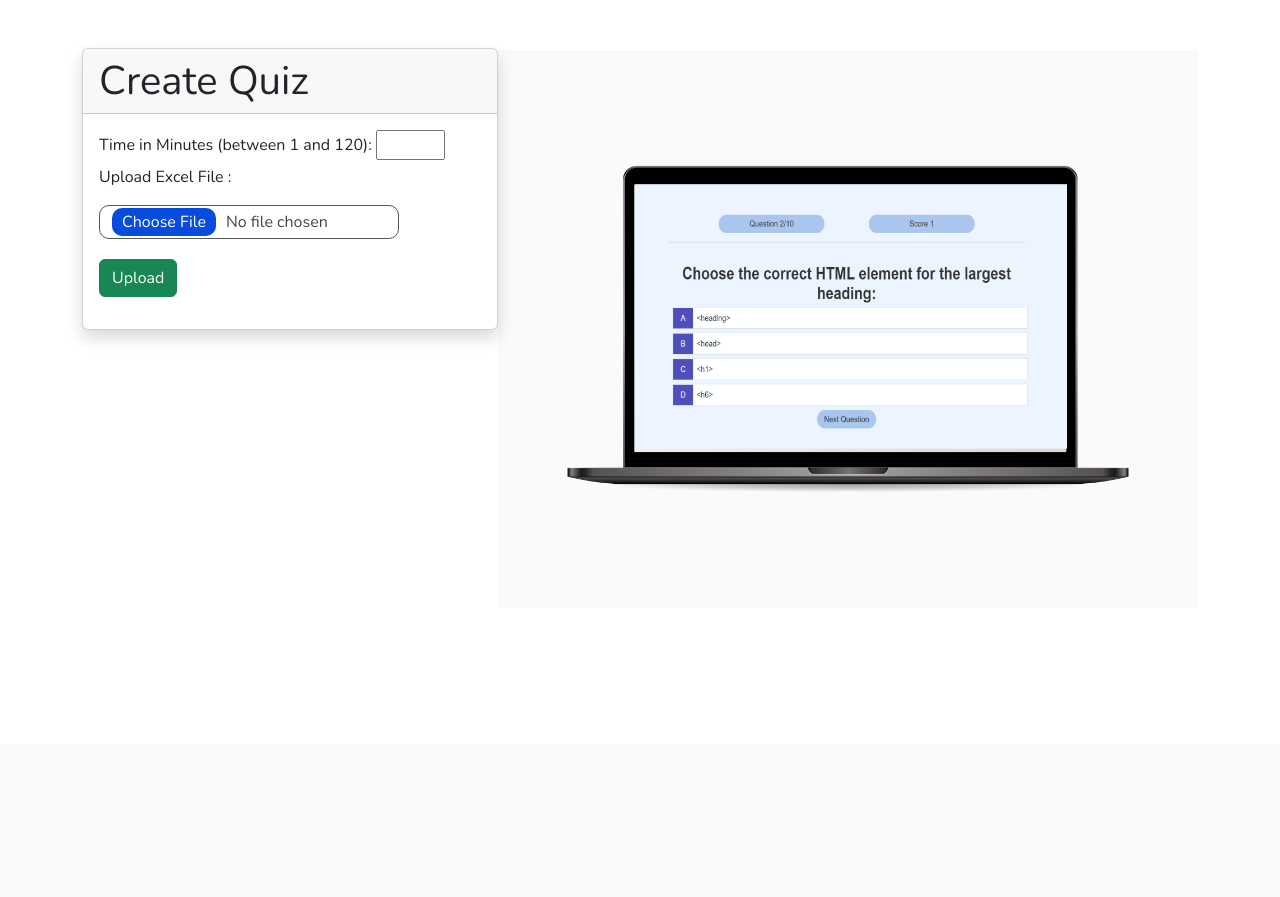
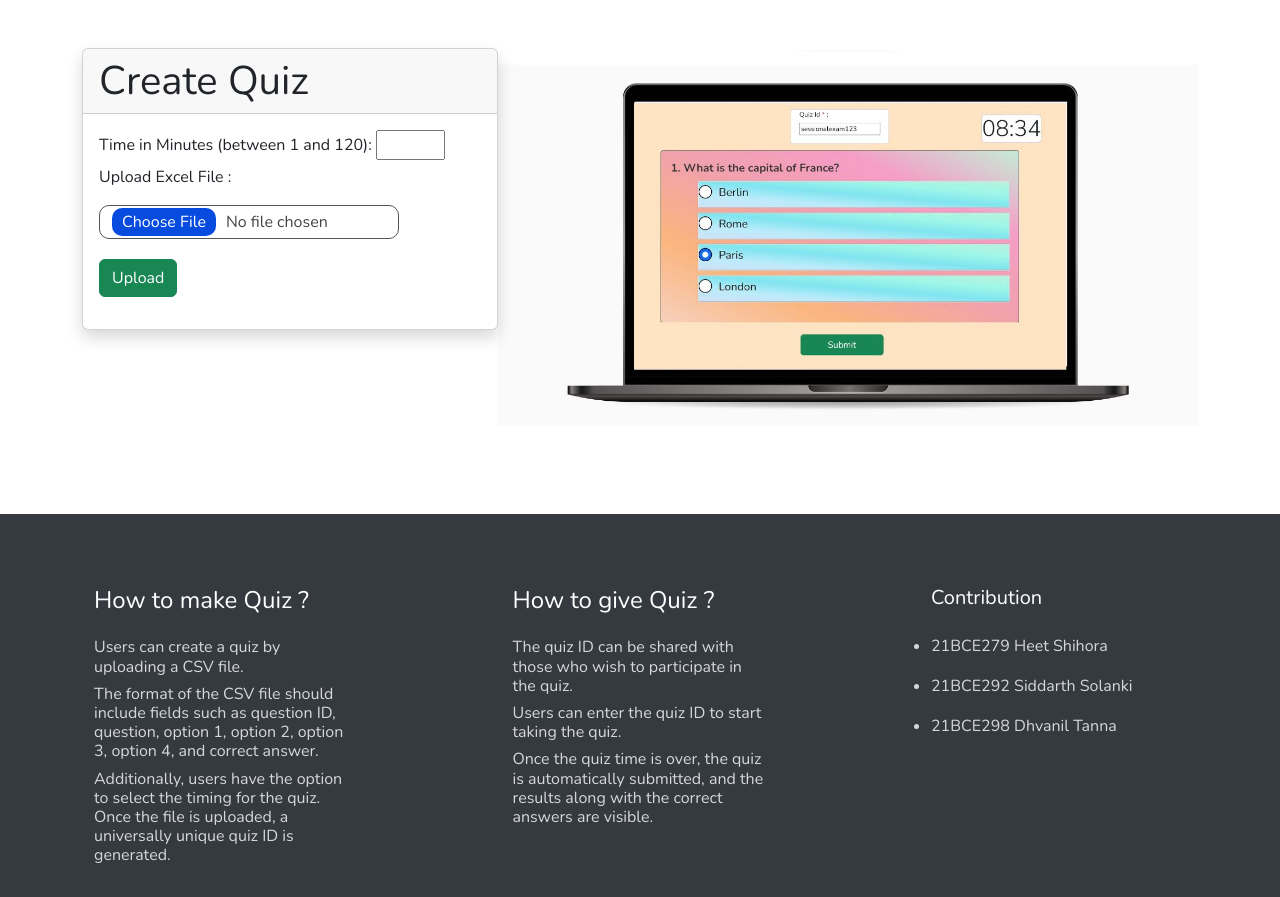
Before and after one commit to HeetShihora/Online-Quiz-Web-Application, a Flask app: page /make in a window 1280 px wide. Shown: the part 56-953 px from the top of the page. Before the commit the page ends 547 px from the top, so only its background shows below. Run offline with Flask 2, Linux system fonts and the light colour scheme; some libraries are stand-ins or nearby versions.

Commit message:
css added

```diff
--- a/main/main.py
+++ b/main/main.py
@@ -8,12 +8,8 @@ import MySQLdb.cursors
 import os
 import csv
 import cv2
-
-# import time
 import csv
 import openpyxl
-# import pyautogui
-# from face import *
 from werkzeug.utils import secure_filename
 app = Flask(__name__)
 
@@ -41,7 +37,7 @@ def upload():
     if request.method == 'POST':
         f = request.files['file']
         time = request.form.get("time")
-        print("******", time, "*********")
+        # print("******", time, "*********")
         f.save(f.filename)
 
         id = uuid.uuid4()
@@ -50,10 +46,8 @@ def upload():
         try:
             with open(f.filename, mode='r')as file:
 
-                # reading the CSV file
                 csvFile = csv.reader(file)
 
-                # displaying the contents of the CSV file
                 for lines in csvFile:
                     li.append(lines)
         except:
@@ -63,6 +57,8 @@ def upload():
         for i in range(1, len(li)):
             x = li[i]
             data.append(x)
+        if len(data) == 0:
+            return render_template('error.html', msg='File is empty')
 
         try:
             for x in data:
@@ -86,14 +82,14 @@ def upload():
 
 @app.route('/give')
 def give():
-    # pyautogui.press('f11')
+
     return render_template('give.html')
 
 
 @app.route('/start', methods=['POST'])
 def start():
     if request.method == 'POST':
-        # start_detection()
+
         x = request.form.get("quiz_id")
 
         qid = str(x)
@@ -167,7 +163,7 @@ def submit():
 
         x = request.form.get((str(i+1)))
         res = str(x)
-        # print(type(res))
+
         if len(res) != 0:
             res = res.strip()
         else:
--- a/main/static/app.css
+++ b/main/static/app.css
@@ -59,3 +59,30 @@ margin-top: 20px;
 
 
 }
+.footer{
+  color:#fff;
+  background-color: #343a40;
+  margin-top: 70px;
+}
+
+.list-style{
+  list-style-type:none!important;
+  cursor:pointer;
+  font-size:.75rem;
+  opacity:.8;
+}
+.desc{
+  font-size:1rem;
+  opacity:.8;
+}
+.Analyst {
+  width: 87.7px;
+  height: 23.7px;
+  margin: 10.7px 0 5.2px 10.2px;
+  color: #fff;
+}
+.contibution{
+  font-size: 1rem;
+  opacity: .8;
+
+}
--- a/main/templates/layout.html
+++ b/main/templates/layout.html
@@ -18,7 +18,7 @@
 
 <body>
 
-    <nav class="navbar navbar-expand-lg bg-body-tertiary">
+    <nav class="navbar navbar-expand-lg bg-body-tertiary" style="background-color:#97caef">
         <div class="container-fluid">
             <a class="navbar-brand" href="/" class="deactive">Quiz Maker</a>
             <button class="navbar-toggler" type="button" data-bs-toggle="collapse" data-bs-target="#navbarNav"
@@ -49,6 +49,50 @@
 
 
     {% endblock %}
+    <footer class="text-center footer text-center">
+        <div class="container p-4">
+
+            <div class="row  text-md-start mt-5 d-flex justify-content-between">
+
+
+                <div class="col-md-3 ">
+                    <h4 class="pb-3">How to make Quiz ?</h4>
+
+                    <h4 class="desc"> Users can create a quiz by uploading a CSV file. </h4>
+
+                    <h4 class="desc">The format of the CSV file
+                        should include fields such as question ID, question, option 1, option 2, option 3, option 4, and
+                        correct answer.</h4>
+
+                    <h4 class="desc">Additionally, users have the option to select the timing for the quiz. Once the
+                        file is uploaded, a universally unique quiz ID is generated.</h4>
+                </div>
+
+
+                <div class="col-md-3">
+                    <h4 class="pb-3">How to give Quiz ?</h4>
+                    <h4 class="desc">The quiz ID can be shared with those who wish to participate in the quiz. </h4>
+                    <h4 class="desc">Users can enter the quiz ID to start taking the quiz. </h4>
+                    <h4 class="desc">Once the quiz time is over, the quiz is automatically submitted, and the results
+                        along with the correct answers are visible.</h4>
+
+
+                </div>
+
+                <div class="col-md-3 ">
+                    <h5 class="pb-3"> Contribution </h5>
+                    <ul class="contibution ps-0">
+                        <li class="pb-3">21BCE279 Heet Shihora</li>
+                        <li class="pb-3">21BCE292 Siddarth Solanki</li>
+                        <li class="pb-3">21BCE298 Dhvanil Tanna</li>
+
+                    </ul>
+                </div>
+
+            </div>
+
+        </div>
+    </footer>
 </body>
 <script src="https://cdn.jsdelivr.net/npm/bootstrap@5.3.0-alpha3/dist/js/bootstrap.bundle.min.js"></script>
 <script src="{{ url_for('static',filename='script.js')}}"></script>
--- a/main/templates/make.html
+++ b/main/templates/make.html
@@ -13,7 +13,7 @@ Make Quiz
 
             <form action="/upload" method="post" enctype="multipart/form-data">
                 <label for="time">Time in Minutes (between 1 and 120):</label>
-                <input type="number" id="time" name="time" min="1" max="120">
+                <input type="number" id="time" name="time" min="1" max="120" required>
                 <p>Upload Excel File :
                 <p>
                     <input type="file" name="file" id="file" required accept=".csv">
@@ -24,10 +24,6 @@ Make Quiz
     <div class="image"><img src="{{ url_for('static',filename='img.jpg')}}" alt="" class="img-fluid "></div>
 </div>
 
-<!-- <div class="col-4 border border-primary box">
-                hello
-            </div>
-            <div class="col-1"></div> -->
 
 
 
--- /dev/null
+++ b/q1.csv
@@ -0,0 +1 @@
+Qid,Question,Option 1,Option 2,Option 3,Option 4,Answer
```
Also changed, not shown: main/templates/answers.html (+23 -6 lines), main/templates/start.html (+30 -11 lines), main/static/img.jpg.
